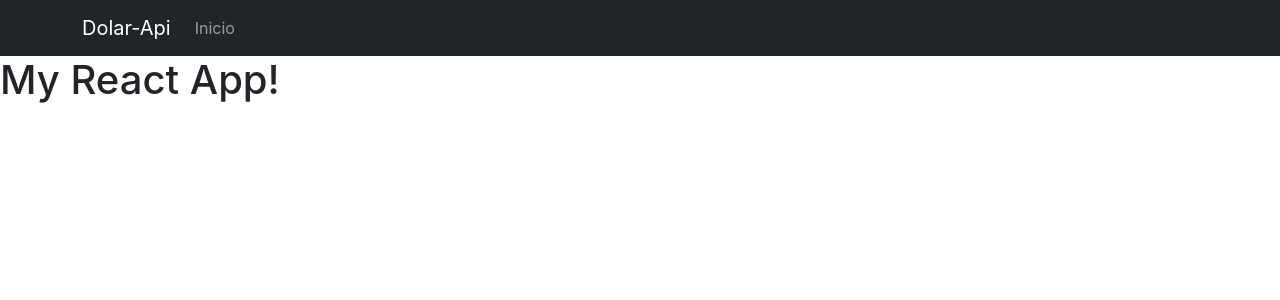
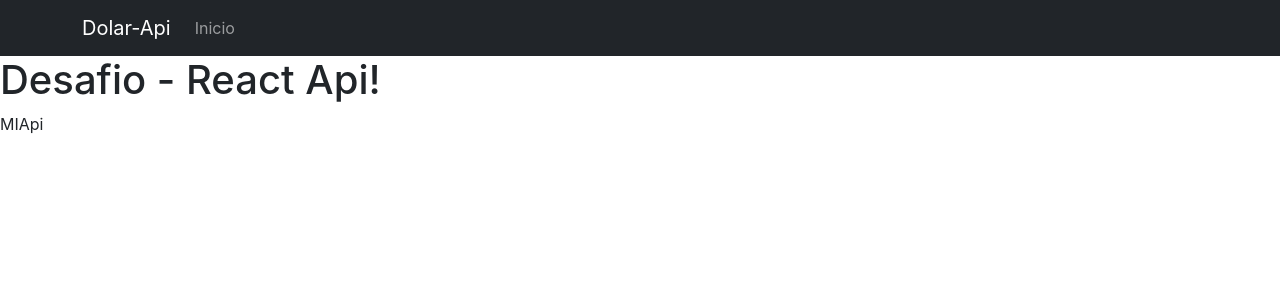
Before and after one commit to jcartronics/prueba-react-api, a React (Create React App) app: page / in a window 1280 px wide. Shown: the top 300 px of the page. Built offline with nearby package versions, Linux system fonts and the light colour scheme.

Commit message:
Inicializa componente MiApi

```diff
--- a/src/App.js
+++ b/src/App.js
@@ -1,10 +1,12 @@
+import MIApi from './components/MIApi';
 import MiNav from './components/Navbar';
 
 function App() {
   return (
     <div>
       <MiNav />
-      <h1>My React App!</h1>
+      <h1>Desafio - React Api!</h1>
+      <MIApi />
     </div>
   );
 }
--- /dev/null
+++ b/src/components/MIApi.jsx
@@ -0,0 +1,9 @@
+import React from 'react'
+
+const MIApi = () => {
+  return (
+    <div>MIApi</div>
+  )
+}
+
+export default MIApi
```
